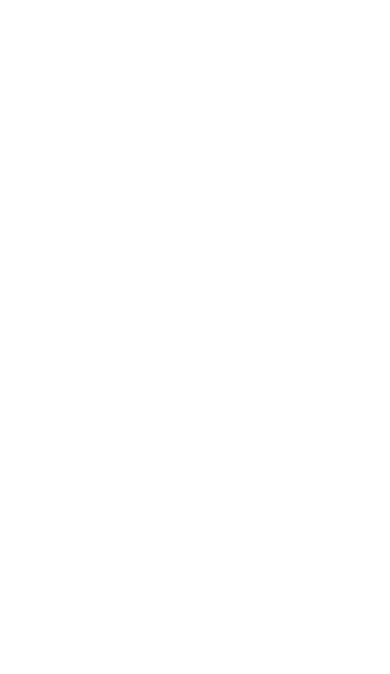
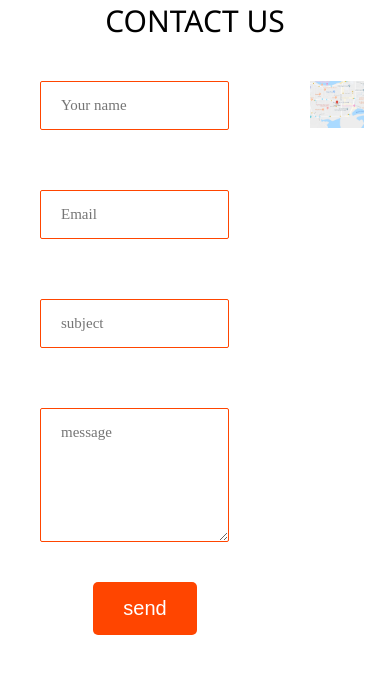
Before and after one commit to GeeAkpan/RoyalHotels-SubTeamFlash, a plain HTML site: page index.html in a window 390 px wide. Drawn offline with Linux system fonts and the light colour scheme.

Commit message:
done but not responsive

```diff
--- a/css/home.css
+++ b/css/home.css
@@ -2,6 +2,9 @@
     margin: 0px;
     padding: 0px;
     box-sizing: border-box;
+}
+html{
+    font-size: 62.5%;
 }
 nav{
     text-transform: uppercase;
@@ -22,3 +25,60 @@ nav a{
     background: url('../images/Rectangle\ 9\ \(3\).png') center center/cover ;
     max-height: 100vh;
 }
+.contact__name{
+    text-transform: uppercase;
+    text-align: center;
+    font-size: 3rem;
+    font-weight: 300;
+    font-family: 'Segoe UI', Tahoma, Geneva, Verdana, sans-serif;
+}
+.contact{
+    display: grid;
+    grid-template-columns:repeat(auto-fit, [formstart] minmax(25rem,1fr) [formend]);
+    grid-gap: 2rem;
+    margin: 2rem;
+}
+.contact{
+    grid-column:formstart 1/formend 1 ;
+}
+.contact__form{
+    display: grid;
+}
+.form__group{
+    margin-bottom: 2rem;
+    padding: 2rem;
+}
+.form__button{
+    align-self: center;
+    justify-self: center;
+}
+.contact__input{
+    font-size: 1.5rem;
+    font-family: inherit;
+    color: inherit;
+    padding: 1.5rem 2rem;
+    border-radius: 2px;
+    background-color:#fff;
+    border: none;
+    width: 90%;
+    display: block;
+    border: 1px solid orangered;
+}
+.images{
+    grid-column: formstart 2/ formend 2;
+    width: 90%;
+    margin-top: 2rem;
+}
+.img{
+    width: 100%;
+}
+
+.btn{
+    border: none;
+    border-radius: 5px;
+    padding: 2px;
+    font-size: 2rem;
+    padding: 1.5rem 3rem;
+    color: #fff;
+    background-color: orangered;
+}
--- a/index.html
+++ b/index.html
@@ -26,10 +26,37 @@
 
 
         <body class="background">
+      <div class="contacts">
+           <h1 class="contact__name">contact us</h1>
+        <div class="contact">
+            <form action="" class="contact__form">
+                    <div class="form__group">
+                        <input type="text" class="contact__input" id="name" placeholder="Your name" required>
+                    </div>
+
+                    <div class="form__group">
+                        <input type="email" class="contact__input" id="email" placeholder="Email" required>
+                    </div>
+
+                    <div class="form__group">
+                        <input type="text" class="contact__input" id="name" placeholder="subject" required>
+                    </div>
+
+                    <div class="form__group">
+                        <textarea name="" class="contact__input" cols="30" rows="6" placeholder="message"></textarea>
+                    </div>
+
+                      <div class="form__button">
+                        <button class="btn">send</button>
+                    </div>
 
 
-
-
+            </form>
+            <div class="images">
+                <img src="images/Rectangle 6 (1).png" alt="side images" class="img">
+            </div>
+        </div>
+        </div>
         <body>
 
 
```
